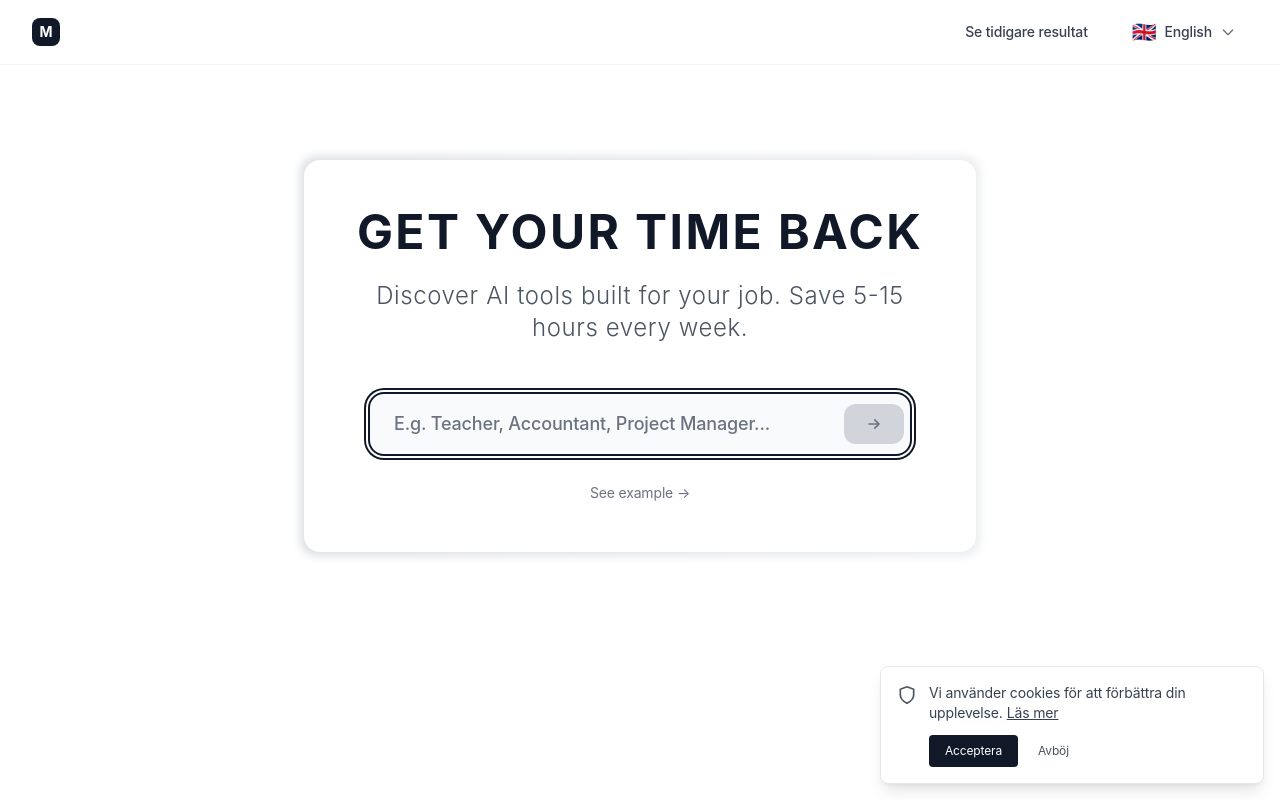
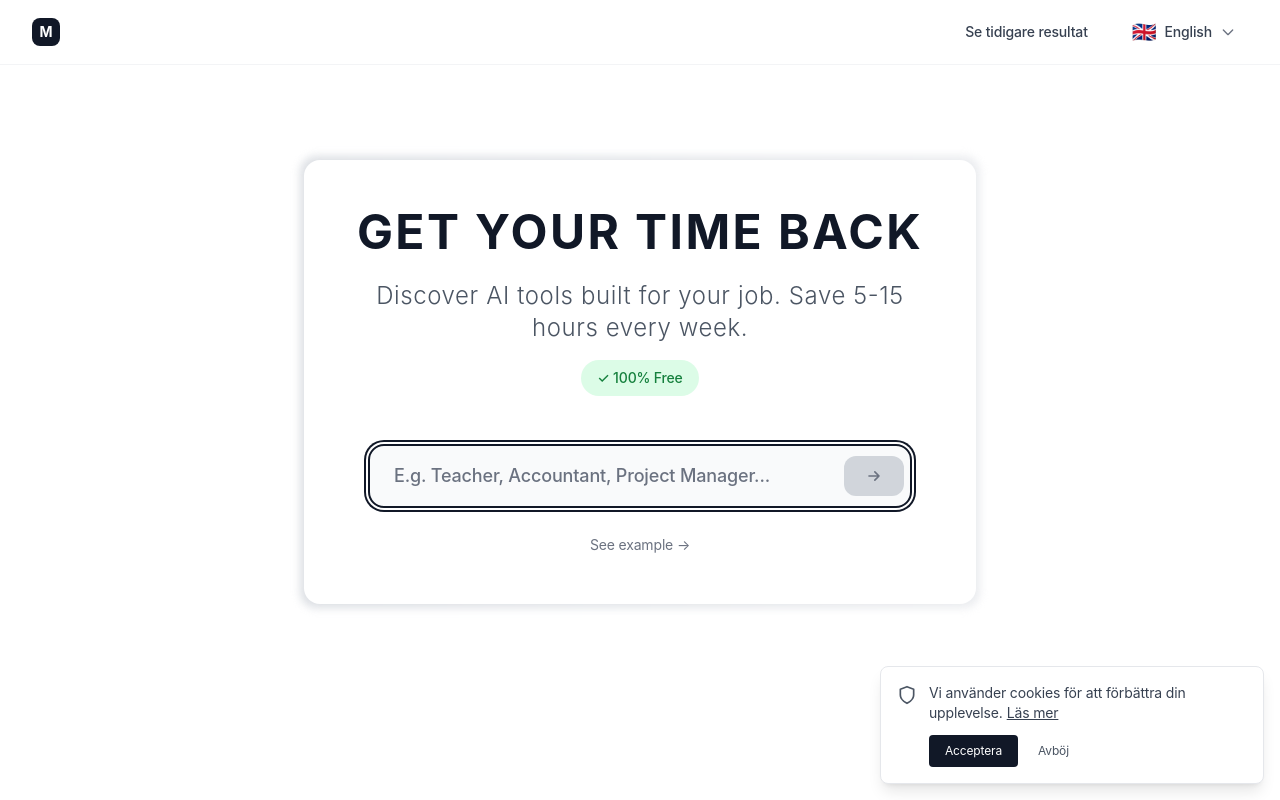
Before and after one commit to chgenberg/optero, a Next.js app: page / in a window 1280 px wide. Shown: the top 800 px of the page. Built offline with nearby package versions, Linux system fonts and the light colour scheme.

Commit message:
feat: Add '100% Free' badge to hero section in all languages

```diff
--- a/app/page.tsx
+++ b/app/page.tsx
@@ -170,6 +170,11 @@ export default function Home() {
                 <p className="text-lg sm:text-xl md:text-2xl text-gray-600 font-light px-4 sm:px-0 tracking-wide">
                   {t('hero.subtitle')}
                 </p>
+                <div className="mt-4">
+                  <span className="inline-block bg-green-100 text-green-700 px-4 py-2 rounded-full text-sm font-medium">
+                    ✓ {t('hero.free')}
+                  </span>
+                </div>
               </div>
 
               <div className="mt-12">
--- a/locales/de/common.json
+++ b/locales/de/common.json
@@ -2,6 +2,7 @@
   "hero": {
     "title": "HOLEN SIE SICH IHRE ZEIT ZURÜCK",
     "subtitle": "Entdecken Sie KI-Tools für Ihren Beruf. Sparen Sie 5-15 Stunden pro Woche.",
+    "free": "100% Kostenlos",
     "cta": "Jetzt starten",
     "demoLink": "Beispiel ansehen →"
   },
--- a/locales/en/common.json
+++ b/locales/en/common.json
@@ -2,6 +2,7 @@
   "hero": {
     "title": "GET YOUR TIME BACK",
     "subtitle": "Discover AI tools built for your job. Save 5-15 hours every week.",
+    "free": "100% Free",
     "cta": "Start now",
     "demoLink": "See example →"
   },
--- a/locales/es/common.json
+++ b/locales/es/common.json
@@ -2,6 +2,7 @@
   "hero": {
     "title": "RECUPERA TU TIEMPO",
     "subtitle": "Descubre herramientas de IA diseñadas para tu trabajo. Ahorra 5-15 horas cada semana.",
+    "free": "100% Gratis",
     "cta": "Comenzar ahora",
     "demoLink": "Ver ejemplo →"
   },
--- a/locales/fr/common.json
+++ b/locales/fr/common.json
@@ -2,6 +2,7 @@
   "hero": {
     "title": "RÉCUPÉREZ VOTRE TEMPS",
     "subtitle": "Découvrez des outils IA conçus pour votre métier. Économisez 5-15 heures chaque semaine.",
+    "free": "100% Gratuit",
     "cta": "Commencer maintenant",
     "demoLink": "Voir l'exemple →"
   },
--- a/locales/sv/common.json
+++ b/locales/sv/common.json
@@ -2,6 +2,7 @@
   "hero": {
     "title": "FÅ TILLBAKA DIN TID",
     "subtitle": "Upptäck AI-verktyg för ditt jobb. Spara 5-15 timmar varje vecka.",
+    "free": "100% Gratis",
     "cta": "Börja nu",
     "demoLink": "Se exempel →"
   },
```
